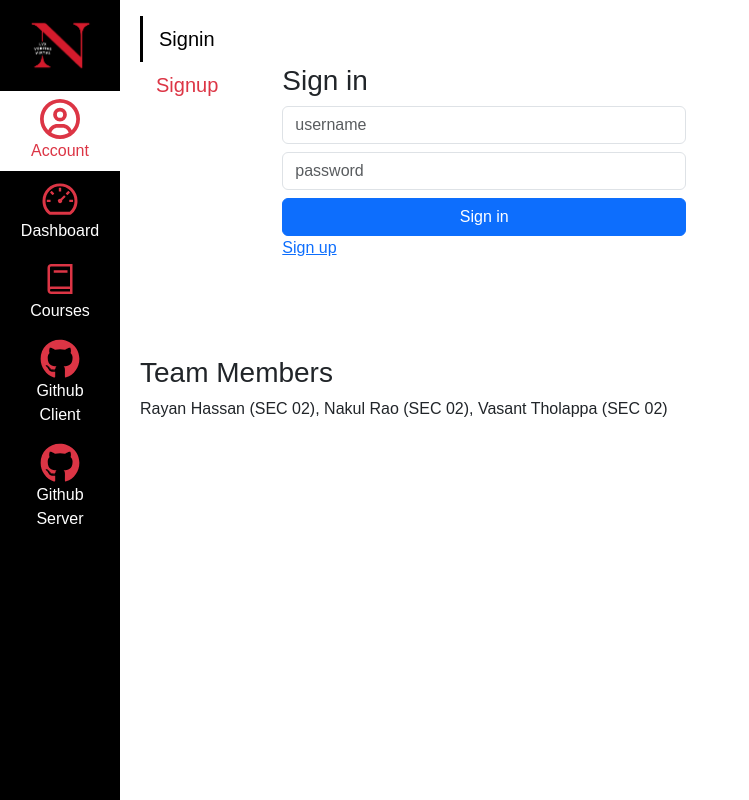
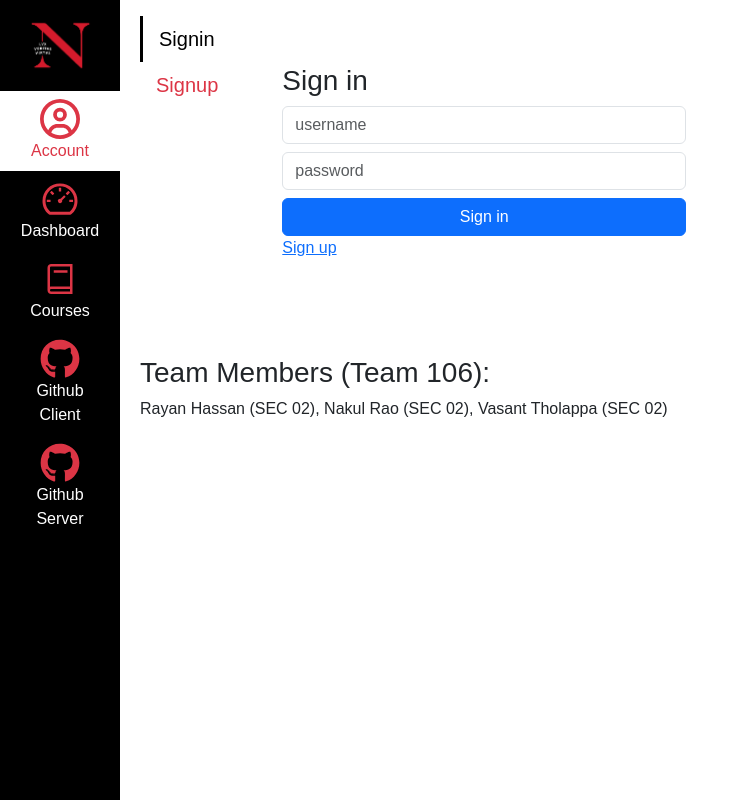
Before and after one commit to rayoz6546/CS-5610-Final-Project, a React (Create React App) app: page /#/Kanbas/Account/Signin in a window 1280 px wide. Shown: the whole page, without its empty margins (0-749 px from the left). Built offline with nearby package versions, Linux system fonts and the light colour scheme; no server answers.

Commit message:
adding team number

```diff
--- a/src/Kanbas/Account/index.tsx
+++ b/src/Kanbas/Account/index.tsx
@@ -32,7 +32,7 @@ export default function Account() {
 
 
         <div className="mt-5">
-          <h3>Team Members</h3>
+          <h3>Team Members (Team 106):</h3>
         </div>
         <div>
         Rayan Hassan (SEC 02), Nakul Rao (SEC 02), Vasant Tholappa (SEC 02)
```
